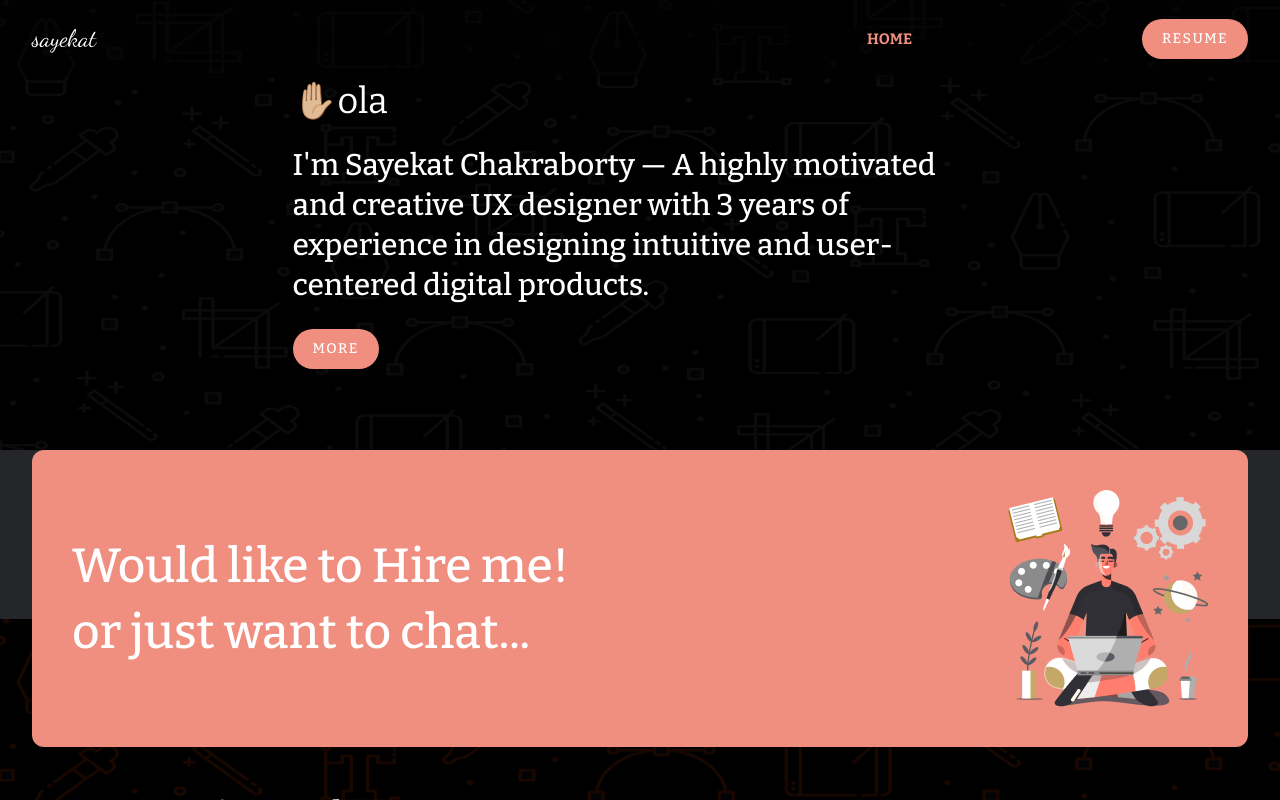
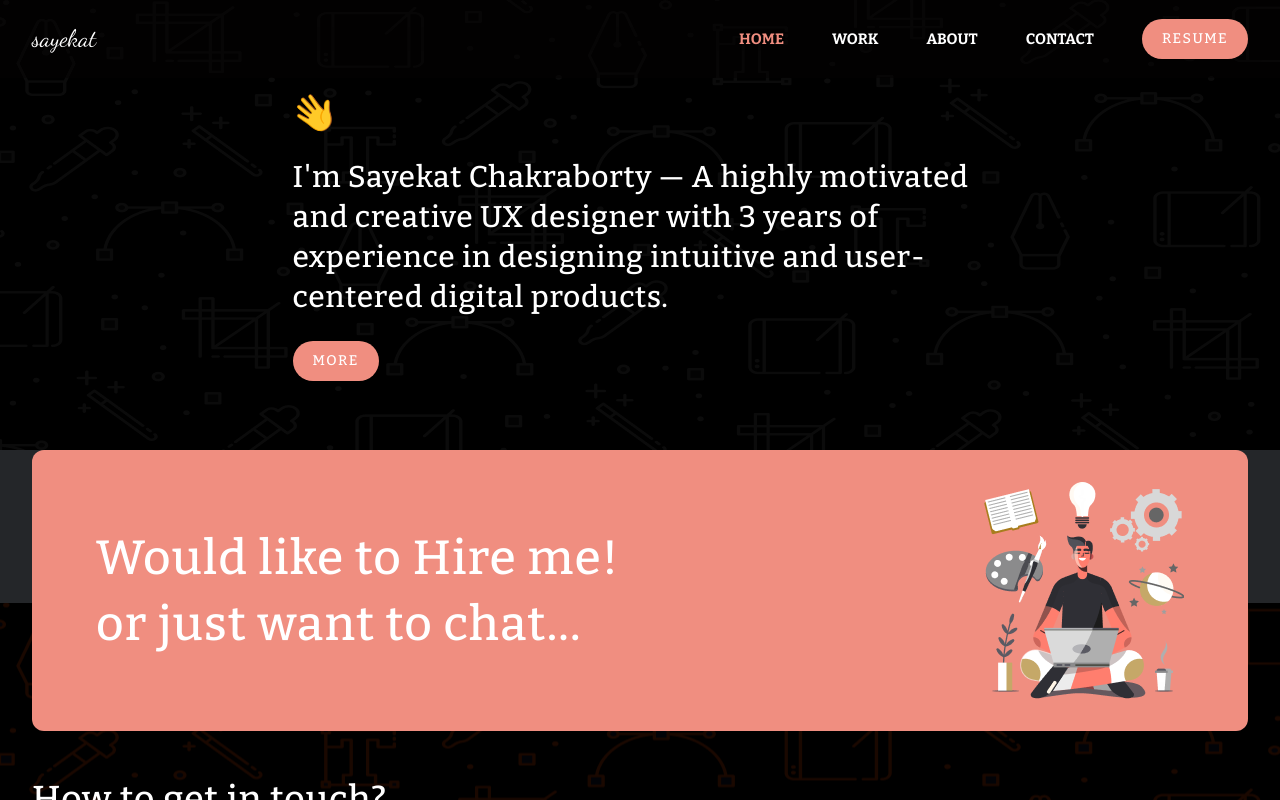
Before and after one commit to sc-sayekat/portfolio, a Next.js app: page / in a window 1280 px wide. Shown: the top 800 px of the page. Built offline with nearby package versions, Linux system fonts and the light colour scheme.

Commit message:
Fix some minor issues

```diff
--- a/src/components/HeroSection/index.tsx
+++ b/src/components/HeroSection/index.tsx
@@ -8,10 +8,12 @@ const HeroSection = () => {
   }
 
   return (
-    <div className='relative flex min-h-[400px] items-center justify-center bg-black py-6 sm:min-h-[400px] md:min-h-[450px]'>
+    <div className='relative flex min-h-[500px] items-center justify-center bg-black pb-6 pt-10 md:min-h-[450px] md:pt-12'>
       <div>
         <div className='container relative z-10 flex flex-col justify-center gap-6 text-primary'>
-          <p className='text-4xl'>✋🏼ola</p>
+          <div className='mt-6 sm:mt-0'>
+            <p className='inline-block -rotate-45 text-4xl'>🖐️</p>
+          </div>
           <h1 className='max-w-[695px] text-2xl leading-normal md:text-3xl md:leading-10'>
             I&apos;m Sayekat Chakraborty — A highly motivated and creative UX
             designer with 3 years of experience in designing intuitive and
--- a/src/components/Layout/Footer.tsx
+++ b/src/components/Layout/Footer.tsx
@@ -5,7 +5,7 @@ const Footer = () => {
   return (
     <div className='h-fit'>
       <div className='container -mb-20 lg:-mb-32'>
-        <div className='relative z-10 flex items-center rounded-xl bg-primary p-8 md:p-8 lg:p-10'>
+        <div className='relative z-10 flex items-center rounded-xl bg-primary p-8 md:p-8 lg:px-16'>
           <h1 className='text-primary md:text-4xl  md:leading-normal lg:text-5xl lg:leading-snug'>
             Would like to Hire me! <br /> or just want to chat...
           </h1>
--- a/src/components/Layout/Navbar.tsx
+++ b/src/components/Layout/Navbar.tsx
@@ -16,9 +16,9 @@ const Navbar = () => {
   }
 
   return (
-    <div className='fixed top-0 z-20 min-h-0  w-full bg-[#0f0d0d26] backdrop-blur-3xl'>
+    <div className='fixed top-0 z-20 min-h-0 w-full bg-[#0f0d0d26] backdrop-blur-3xl'>
       <div className='container h-full'>
-        <div className='relative flex h-full py-2 md:items-center md:py-6'>
+        <div className='relative flex h-full py-2 text-primary md:items-center md:py-6'>
           {/* If there is any space in font name, add underscore instead of them */}
           <span className="text-bold  flex h-[45px]  items-center font-['Dancing_Script'] text-[24px] leading-tight text-primary md:h-auto">
             sayekat
@@ -26,8 +26,8 @@ const Navbar = () => {
           <ul
             className={
               open
-                ? 'mt-10 flex h-[200px] grow flex-col items-center gap-4  overflow-hidden transition-[height] duration-500 ease-in-out md:ml-auto md:mt-0 md:grow-0 md:flex-row md:overflow-visible'
-                : 'mt-10 flex h-0 grow flex-col items-center gap-4  overflow-hidden transition-[height] duration-500 ease-in-out md:ml-auto md:mt-0 md:grow-0 md:flex-row md:overflow-visible'
+                ? 'mt-10 flex h-[200px] grow flex-col items-center gap-4 overflow-hidden  transition-[height] duration-500 ease-in-out md:ml-auto md:mt-0 md:grow-0 md:flex-row md:gap-12 md:overflow-visible'
+                : 'mt-10 flex h-0 grow flex-col items-center gap-4 overflow-hidden   transition-[height] duration-500 ease-in-out md:ml-auto md:mt-0 md:grow-0 md:flex-row md:gap-12 md:overflow-visible'
             }>
             <li className='uppercase'>
               <a href='#'>
--- a/src/styles/globals.css
+++ b/src/styles/globals.css
@@ -8,7 +8,7 @@
     font-family: 'Bitter', sans-serif;
   }
   h1 {
-    @apply text-3xl font-medium md:text-4xl;
+    @apply text-3xl font-medium tracking-wide md:text-4xl;
   }
   h2 {
     @apply text-2xl font-bold;
```
